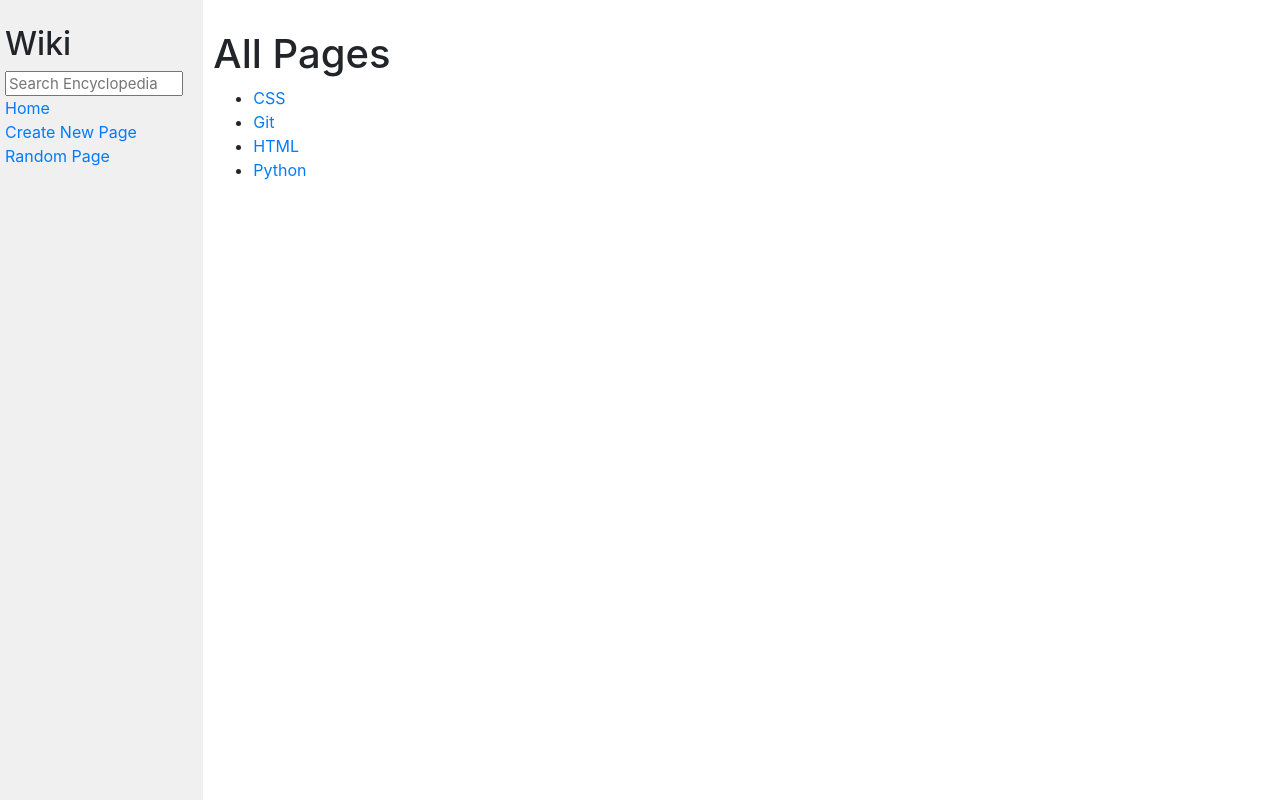
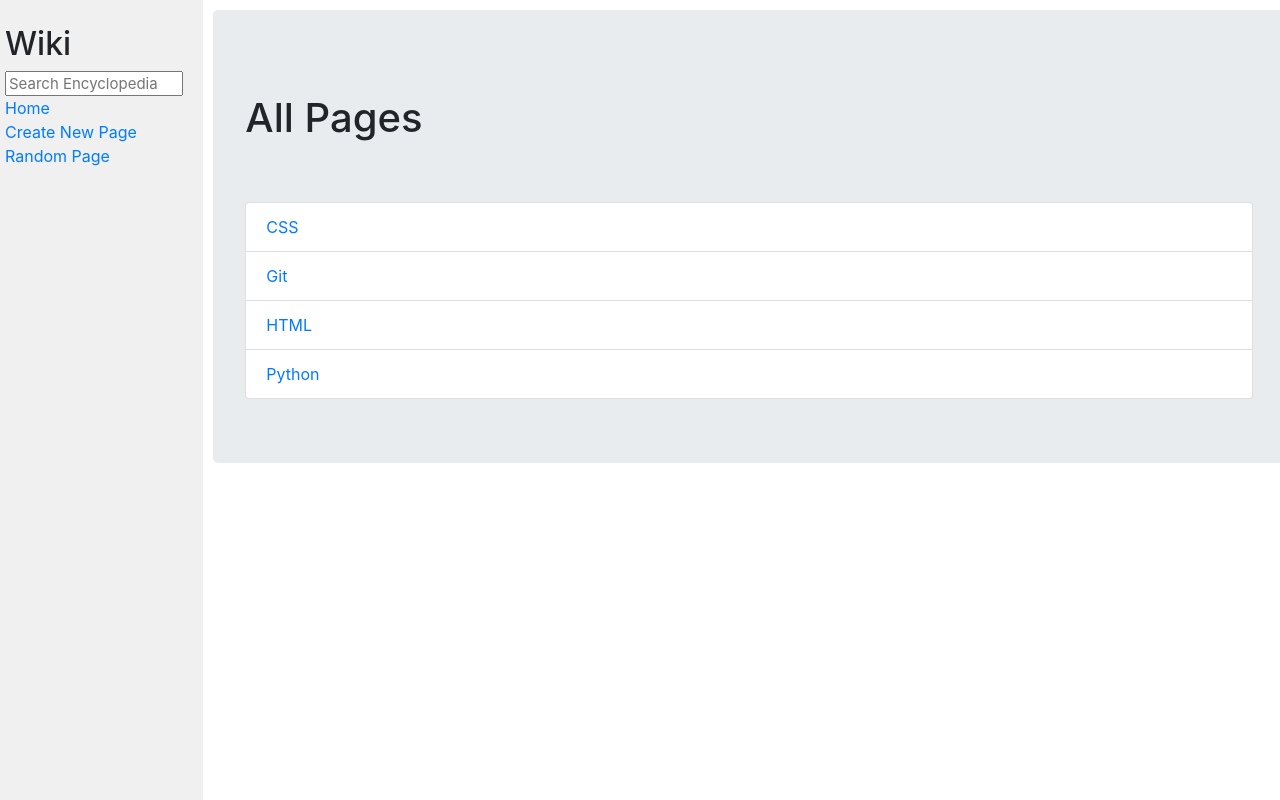
Before and after one commit to Dani3lx/MyWiki, a Django app: page / in a window 1280 px wide. Run offline with Django 3.2, Linux system fonts and the light colour scheme; some libraries are stand-ins or nearby versions.

Commit message:
Modified the visuals for the page using bootstrap

```diff
--- a/encyclopedia/templates/encyclopedia/index.html
+++ b/encyclopedia/templates/encyclopedia/index.html
@@ -1,5 +1,4 @@
 {% extends "encyclopedia/layout.html" %}
-
 {% block title %}
     Encyclopedia
 {% endblock %}
@@ -7,9 +6,9 @@
 {% block body %}
     <h1>All Pages</h1>
 
-    <ul>
+    <ul class="list-group" style="margin-top: 60px; ">
         {% for entry in entries %}
-            <li><a href=" wiki/{{ entry }}">{{ entry }}</a></li>
+            <li class="list-group-item" ><a href=" wiki/{{ entry }}">{{ entry }}</a></li>
         {% endfor %}
     </ul>
 
--- a/encyclopedia/templates/encyclopedia/layout.html
+++ b/encyclopedia/templates/encyclopedia/layout.html
@@ -3,16 +3,19 @@
 <!DOCTYPE html>
 
 <html lang="en">
+
 <head>
     <title>{% block title %}{% endblock %}</title>
-        <link rel="stylesheet" href="https://stackpath.bootstrapcdn.com/bootstrap/4.4.1/css/bootstrap.min.css" integrity="sha384-Vkoo8x4CGsO3+Hhxv8T/Q5PaXtkKtu6ug5TOeNV6gBiFeWPGFN9MuhOf23Q9Ifjh" crossorigin="anonymous">
+    <link rel="stylesheet" href="https://stackpath.bootstrapcdn.com/bootstrap/4.4.1/css/bootstrap.min.css"
+        integrity="sha384-Vkoo8x4CGsO3+Hhxv8T/Q5PaXtkKtu6ug5TOeNV6gBiFeWPGFN9MuhOf23Q9Ifjh" crossorigin="anonymous">
     <link href="{% static 'encyclopedia/styles.css' %}" rel="stylesheet">
 </head>
+
 <body>
     <div class="row">
         <div class="sidebar col-lg-2 col-md-3">
             <h2>Wiki</h2>
-                <form action="{% url 'search' %}"  method="post">
+            <form action="{% url 'search' %}" method="post">
                 {% csrf_token %}
                 {{ form }}
             </form>
@@ -30,10 +33,14 @@
             {% endblock %}
         </div>
         <div class="main col-lg-10 col-md-9">
+            <div class="jumbotron">
                 {% block body %}
                 {% endblock %}
+            </div>
+
         </div>
     </div>
 
 </body>
+
 </html>
--- a/encyclopedia/views.py
+++ b/encyclopedia/views.py
@@ -14,10 +14,10 @@ class SearchForm(forms.Form):
 
 class CreateForm(forms.Form):
     title = forms.CharField(label="Title")
-    content = forms.CharField(label="Markdown Content", widget=forms.Textarea(attrs={'placeholder':"Enter the markdown here"}))
+    content = forms.CharField(label="Markdown Content", widget=forms.Textarea())
 
 class EditForm(forms.Form):
-    field = forms.CharField(label="Content to edit", widget=forms.Textarea())
+    field = forms.CharField(label="Content to edit", widget=forms.Textarea(attrs={'placeholder':"Enter the markdown here"}))
 
 def index(request):
     return render(request, "encyclopedia/index.html", {
@@ -51,7 +51,7 @@ def entry(request, title):
     result = util.get_entry(title)
     if result == None:
         return render(request, "encyclopedia/entry.html", {
-            "content": "Requested page was not found.",
+            "content": "Requested page was not found. ",
             "title": "ERROR",
             "form": SearchForm,
         })
```
Lines whose indentation alone changed are shown as unchanged.
